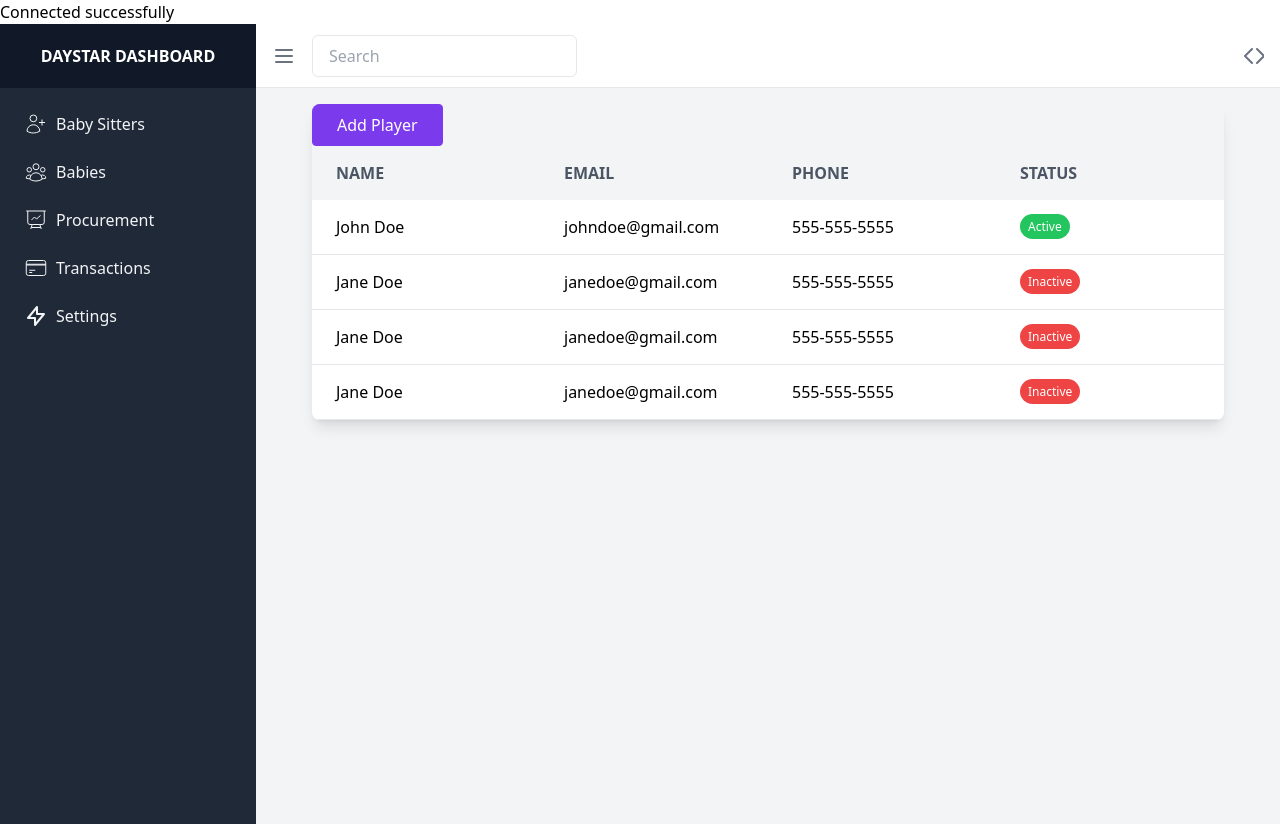
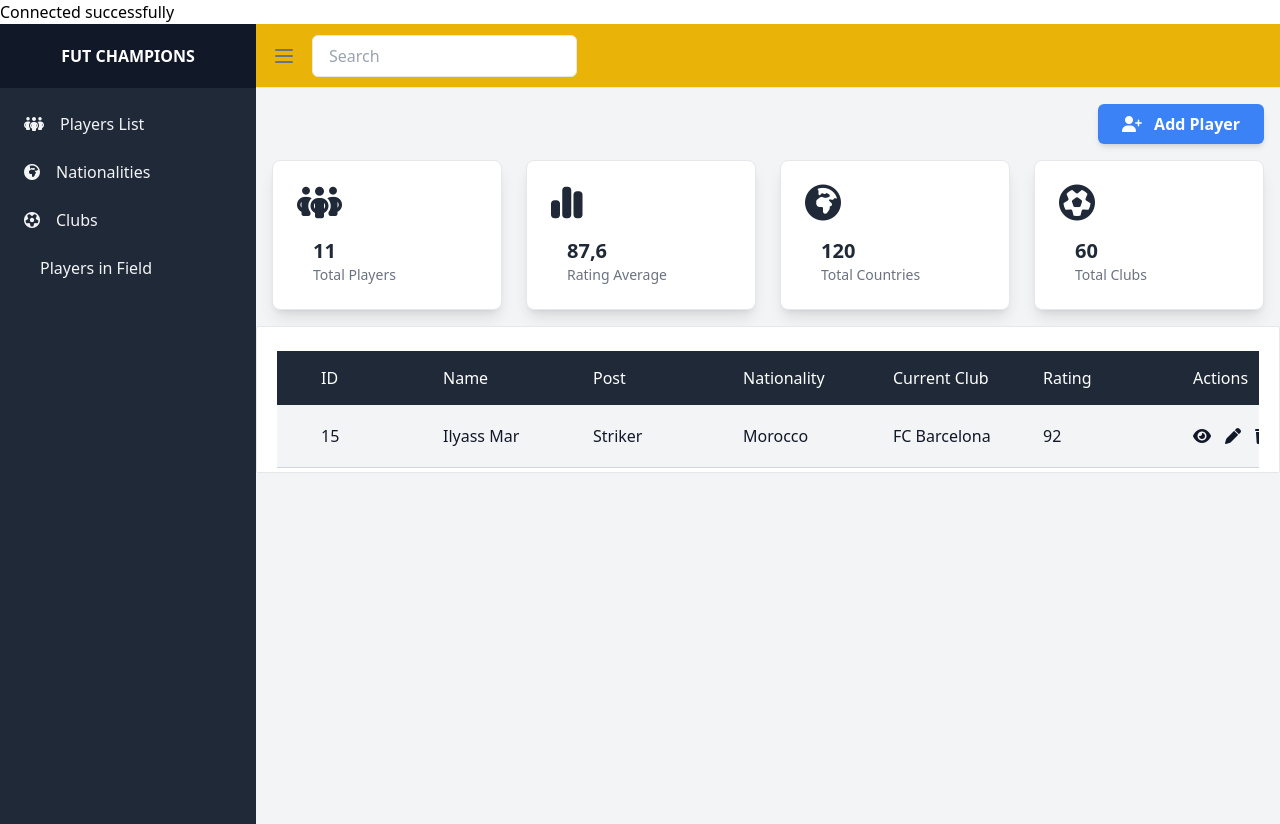
Before and after one commit to Elyass404/FUT-web-app-php-, a PHP site: page /dashboard.php in a window 1280 px wide. Run offline with PHP 8.4, Linux system fonts and the light colour scheme; some libraries are stand-ins or nearby versions.

Commit message:
modified the dashboard and adapted it to what is needed for the project

```diff
--- a/dashboard/dashboard.php
+++ b/dashboard/dashboard.php
@@ -1,14 +1,12 @@
 <?php
-
 include("connection.php");
-
 ?>
-
 
 <!DOCTYPE html>
 <html lang="en">
 <head>
   <script src="https://cdn.tailwindcss.com"></script>
+  <link rel="stylesheet" href="https://site-assets.fontawesome.com/releases/v6.6.0/css/all.css">
   <meta charset="UTF-8">
   <meta name="viewport" content="width=device-width, initial-scale=1.0">
   <title>Document</title>
@@ -20,188 +18,140 @@ include("connection.php");
   <!-- sidebar -->
   <div class="hidden md:flex flex-col w-64 bg-gray-800">
     <div class="flex items-center justify-center h-16 bg-gray-900">
-            <span class="text-white font-bold uppercase">Daystar Dashboard</span>
+      <span class="text-white font-bold uppercase">FUT champions</span>
     </div>
     <div class="flex flex-col flex-1 overflow-y-auto">
       <nav class="flex-1 px-2 py-4 bg-gray-800">
         <a href="#" class="flex items-center px-4 py-2 text-gray-100 hover:bg-gray-700">
-                    <svg
-                xmlns="http://www.w3.org/2000/svg"
-                class="h-6 w-6 mr-2"
-                fill="none"
-                viewBox="0 0 24 24"
-                stroke="currentColor"
-              >
-                <path
-                  strokeLinecap="round"
-                  strokeLinejoin="round"
-                  d="M18 7.5v3m0 0v3m0-3h3m-3 0h-3m-2.25-4.125a3.375 3.375 0 1 1-6.75 0 3.375 3.375 0 0 1 6.75 0ZM3 19.235v-.11a6.375 6.375 0 0 1 12.75 0v.109A12.318 12.318 0 0 1 9.374 21c-2.331 0-4.512-.645-6.374-1.766Z"
-                />
-              </svg>
-                    Baby Sitters
+          <i class="pr-4 fa-solid fa-people-group"></i>
+          Players List
         </a>
         <a href="#" class="flex items-center px-4 py-2 mt-2 text-gray-100 hover:bg-gray-700">
-                    <svg
-                xmlns="http://www.w3.org/2000/svg"
-                class="h-6 w-6 mr-2"
-                fill="none"
-                viewBox="0 0 24 24"
-                stroke="currentColor"
-              >
-                <path
-                  strokeLinecap="round"
-                  strokeLinejoin="round"
-                  d="M18 18.72a9.094 9.094 0 0 0 3.741-.479 3 3 0 0 0-4.682-2.72m.94 3.198.001.031c0 .225-.012.447-.037.666A11.944 11.944 0 0 1 12 21c-2.17 0-4.207-.576-5.963-1.584A6.062 6.062 0 0 1 6 18.719m12 0a5.971 5.971 0 0 0-.941-3.197m0 0A5.995 5.995 0 0 0 12 12.75a5.995 5.995 0 0 0-5.058 2.772m0 0a3 3 0 0 0-4.681 2.72 8.986 8.986 0 0 0 3.74.477m.94-3.197a5.971 5.971 0 0 0-.94 3.197M15 6.75a3 3 0 1 1-6 0 3 3 0 0 1 6 0Zm6 3a2.25 2.25 0 1 1-4.5 0 2.25 2.25 0 0 1 4.5 0Zm-13.5 0a2.25 2.25 0 1 1-4.5 0 2.25 2.25 0 0 1 4.5 0Z"
-                />
-              </svg>
-                    Babies
+          <i class="pr-4 fa-solid fa-earth-africa"></i>
+          Nationalities
         </a>
-                <a
-              href="#"
-              class="flex items-center px-4 py-2 mt-2 text-gray-100 hover:bg-gray-700"
-            >
-              <svg
-                xmlns="http://www.w3.org/2000/svg"
-                class="h-6 w-6 mr-2"
-                fill="none"
-                viewBox="0 0 24 24"
-                stroke="currentColor"
-              >
-                <path
-                  strokeLinecap="round"
-                  strokeLinejoin="round"
-                  d="M3.75 3v11.25A2.25 2.25 0 0 0 6 16.5h2.25M3.75 3h-1.5m1.5 0h16.5m0 0h1.5m-1.5 0v11.25A2.25 2.25 0 0 1 18 16.5h-2.25m-7.5 0h7.5m-7.5 0-1 3m8.5-3 1 3m0 0 .5 1.5m-.5-1.5h-9.5m0 0-.5 1.5m.75-9 3-3 2.148 2.148A12.061 12.061 0 0 1 16.5 7.605"
-                />
-              </svg>
-
-              Procurement
+        <a href="#" class="flex items-center px-4 py-2 mt-2 text-gray-100 hover:bg-gray-700">
+          <i class="pr-4 fa-regular fa-futbol"></i>
+          Clubs
         </a>
-
-            <a
-              href="#"
-              class="flex items-center px-4 py-2 mt-2 text-gray-100 hover:bg-gray-700"
-            >
-              <svg
-                xmlns="http://www.w3.org/2000/svg"
-                class="h-6 w-6 mr-2"
-                fill="none"
-                viewBox="0 0 24 24"
-                stroke="currentColor"
-              >
-                <path
-                  strokeLinecap="round"
-                  strokeLinejoin="round"
-                  d="M2.25 8.25h19.5M2.25 9h19.5m-16.5 5.25h6m-6 2.25h3m-3.75 3h15a2.25 2.25 0 0 0 2.25-2.25V6.75A2.25 2.25 0 0 0 19.5 4.5h-15a2.25 2.25 0 0 0-2.25 2.25v10.5A2.25 2.25 0 0 0 4.5 19.5Z"
-                />
-              </svg>
-
-              Transactions
+        <a href="#" class="flex items-center px-4 py-2 mt-2 text-gray-100 hover:bg-gray-700">
+          <i class="pr-4 fa-solid fa-court-sport"></i>
+          Players in Field
         </a>
-
-            <a
-              href="#"
-              class="flex items-center px-4 py-2 mt-2 text-gray-100 hover:bg-gray-700"
-            >
-              <svg
-                xmlns="http://www.w3.org/2000/svg"
-                class="h-6 w-6 mr-2"
-                fill="none"
-                viewBox="0 0 24 24"
-                stroke="currentColor"
-              >
-                <path
-                  stroke-linecap="round"
-                  stroke-linejoin="round"
-                  stroke-width="2"
-                  d="M13 10V3L4 14h7v7l9-11h-7z"
-                />
-              </svg>
-              Settings
-            </a>
-
-
       </nav>
     </div>
   </div>
 
   <!-- Main content -->
-
   <div class="flex flex-col flex-1 overflow-y-auto">
-
-        <div class="flex items-center justify-between h-16 bg-white border-b border-gray-200">
-
+    <div class="flex items-center justify-between h-16 bg-yellow-500 border-b border-gray-200">
       <div class="flex items-center px-4">
         <button class="text-gray-500 focus:outline-none focus:text-gray-700">
-                    <svg xmlns="http://www.w3.org/2000/svg" class="h-6 w-6" fill="none" viewBox="0 0 24 24"
-                        stroke="currentColor">
-                        <path stroke-linecap="round" stroke-linejoin="round" stroke-width="2"
-                            d="M4 6h16M4 12h16M4 18h16" />
+          <svg xmlns="http://www.w3.org/2000/svg" class="h-6 w-6" fill="none" viewBox="0 0 24 24" stroke="currentColor">
+            <path stroke-linecap="round" stroke-linejoin="round" stroke-width="2" d="M4 6h16M4 12h16M4 18h16" />
           </svg>
         </button>
         <input class="mx-4 w-full border rounded-md px-4 py-2" type="text" placeholder="Search">
       </div>
-            <div class="flex items-center pr-4">
+    </div>
 
-                <button
-                    class="flex items-center text-gray-500 hover:text-gray-700 focus:outline-none focus:text-gray-700">
-                    <svg xmlns="http://www.w3.org/2000/svg" class="h-6 w-6" fill="none" viewBox="0 0 24 24"
-                        stroke="currentColor">
-                        <path stroke-linecap="round" stroke-linejoin="round" stroke-width="2"
-                            d="M12 19l-7-7 7-7m5 14l7-7-7-7" />
-                    </svg>
+    <!-- Add Player Button Above Cards -->
+    <div class="p-4 bg-gray-100">
+      <div class="flex justify-end mb-4">
+        <button class="bg-blue-500 hover:bg-blue-600 text-white font-semibold py-2 px-6 rounded-md shadow-md transition duration-200">
+          <i class="fa-solid fa-user-plus mr-2"></i> Add Player
         </button>
       </div>
+
+      <!-- Cards Section -->
+      <div class="grid grid-cols-1 gap-4 md:grid-cols-2 md:gap-6 xl:grid-cols-4 2xl:gap-7.5">
+        <!-- Card Item 1 Start -->
+        <div class="rounded-lg border border-stroke bg-white px-6 py-6 shadow-lg hover:shadow-xl transition-shadow duration-300">
+          <div class="flex items-center justify-start mb-4">
+            <i class="fa-solid fa-people-group text-4xl text-gray-800"></i>
           </div>
-        <div class="p-4">
-        <div class="shadow-lg rounded-lg overflow-hidden mx-4 md:mx-10">
-          <!-- button section -->
-          <div class="flex gap-4">
-              <a class="px-6 py-2 min-w-[120px] text-center text-white bg-violet-600 border border-violet-600 rounded active:text-violet-500 hover:bg-transparent hover:text-violet-600 focus:outline-none focus:ring"
-                  href="#">
-                  Add Player
-            </a>
+          <div class="mt-4 flex items-end justify-between px-4">
+            <div>
+              <h4 class="text-xl font-semibold text-gray-800">11</h4>
+              <span class="text-sm text-gray-500">Total Players</span>
             </div>
-    <table class="w-full table-fixed overflow-x-auto">
+          </div>
+        </div>
+        <!-- Card Item 1 End -->
+
+        <!-- Card Item 2 Start -->
+        <div class="rounded-lg border border-stroke bg-white px-6 py-6 shadow-lg hover:shadow-xl transition-shadow duration-300">
+          <div class="flex items-center justify-start mb-4">
+            <i class="fa-solid fa-chart-simple text-4xl text-gray-800"></i>
+          </div>
+          <div class="mt-4 flex items-end justify-between px-4">
+            <div>
+              <h4 class="text-xl font-semibold text-gray-800">87,6</h4>
+              <span class="text-sm text-gray-500">Rating Average</span>
+            </div>
+          </div>
+        </div>
+        <!-- Card Item 2 End -->
+
+        <!-- Card Item 3 Start -->
+        <div class="rounded-lg border border-stroke bg-white px-6 py-6 shadow-lg hover:shadow-xl transition-shadow duration-300">
+          <div class="flex items-center justify-start mb-4">
+            <i class="fa-solid fa-earth-africa text-4xl text-gray-800"></i>
+          </div>
+          <div class="mt-4 flex items-end justify-between px-4">
+            <div>
+              <h4 class="text-xl font-semibold text-gray-800">120</h4>
+              <span class="text-sm text-gray-500">Total Countries</span>
+            </div>
+          </div>
+        </div>
+        <!-- Card Item 3 End -->
+
+        <!-- Card Item 4 Start -->
+        <div class="rounded-lg border border-stroke bg-white px-6 py-6 shadow-lg hover:shadow-xl transition-shadow duration-300">
+          <div class="flex items-center justify-start mb-4">
+            <i class="fa-solid fa-futbol text-4xl text-gray-800 "></i>
+          </div>
+          <div class="mt-4 flex items-end justify-between px-4">
+            <div>
+              <h4 class="text-xl font-semibold text-gray-800">60</h4>
+              <span class="text-sm text-gray-500">Total Clubs</span>
+            </div>
+          </div>
+        </div>
+        <!-- Card Item 4 End -->
+      </div>
+    </div>
+
+    <!-- Player List Section -->
+    <div class="rounded-sm border border-stroke bg-white px-5 pb-2.5 pt-6 shadow-default dark:border-strokedark dark:bg-boxdark sm:px-7.5 xl:pb-1">
+      <div class="max-w-full overflow-x-auto">
+        <table class="w-full table-auto">
           <thead>
-            <tr class="bg-gray-100">
-                <th class=" w-1/4 py-4 px-6 text-left text-gray-600 font-bold uppercase">Name</th>
-                <th class="w-1/4 py-4 px-6 text-left text-gray-600 font-bold uppercase">Email</th>
-                <th class="w-1/4 py-4 px-6 text-left text-gray-600 font-bold uppercase">Phone</th>
-                <th class="w-1/4 py-4 px-6 text-left text-gray-600 font-bold uppercase">Status</th>
-                <th class="min-w-6 py-4 px-6 text-left text-gray-600 font-bold uppercase">Status</th>
+            <tr class="bg-gray-800 text-left text-white">
+              <th class="min-w-[150px] px-4 py-4 font-medium xl:pl-11">ID</th>
+              <th class="min-w-[150px] px-4 py-4 font-medium">Name</th>
+              <th class="min-w-[150px] px-4 py-4 font-medium">Post</th>
+              <th class="min-w-[150px] px-4 py-4 font-medium">Nationality</th>
+              <th class="min-w-[150px] px-4 py-4 font-medium">Current Club</th>
+              <th class="min-w-[150px] px-4 py-4 font-medium">Rating</th>
+              <th class="min-w-[150px] px-4 py-4 font-medium">Actions</th>
             </tr>
           </thead>
-        <tbody class="bg-white">
+          <tbody class="bg-gray-100 text-gray-900">
             <tr>
-                <td class="py-4 px-6 border-b border-gray-200">John Doe</td>
-                <td class="py-4 px-6 border-b border-gray-200 truncate">johndoe@gmail.com</td>
-                <td class="py-4 px-6 border-b border-gray-200">555-555-5555</td>
-                <td class="py-4 px-6 border-b border-gray-200">
-                    <span class="bg-green-500 text-white py-1 px-2 rounded-full text-xs">Active</span>
-                </td>
-            </tr>
-            <tr>
-                <td class="py-4 px-6 border-b border-gray-200">Jane Doe</td>
-                <td class="py-4 px-6 border-b border-gray-200 truncate">janedoe@gmail.com</td>
-                <td class="py-4 px-6 border-b border-gray-200">555-555-5555</td>
-                <td class="py-4 px-6 border-b border-gray-200">
-                    <span class="bg-red-500 text-white py-1 px-2 rounded-full text-xs">Inactive</span>
-                </td>
-            </tr>
-            <tr>
-                <td class="py-4 px-6 border-b border-gray-200">Jane Doe</td>
-                <td class="py-4 px-6 border-b border-gray-200 truncate">janedoe@gmail.com</td>
-                <td class="py-4 px-6 border-b border-gray-200">555-555-5555</td>
-                <td class="py-4 px-6 border-b border-gray-200">
-                    <span class="bg-red-500 text-white py-1 px-2 rounded-full text-xs">Inactive</span>
-                </td>
-            </tr>
-            <tr>
-                <td class="py-4 px-6 border-b border-gray-200">Jane Doe</td>
-                <td class="py-4 px-6 border-b border-gray-200 truncate">janedoe@gmail.com</td>
-                <td class="py-4 px-6 border-b border-gray-200">555-555-5555</td>
-                <td class="py-4 px-6 border-b border-gray-200">
-                    <span class="bg-red-500 text-white py-1 px-2 rounded-full text-xs">Inactive</span>
+              <td class="border-b border-gray-300 px-4 py-5 pl-9 xl:pl-11"><p>15</p></td>
+              <td class="border-b border-gray-300 px-4 py-5"><p>Ilyass Mar</p></td>
+              <td class="border-b border-gray-300 px-4 py-5"><p>Striker</p></td>
+              <td class="border-b border-gray-300 px-4 py-5"><p>Morocco</p></td>
+              <td class="border-b border-gray-300 px-4 py-5"><p>FC Barcelona</p></td>
+              <td class="border-b border-gray-300 px-4 py-5"><p>92</p></td>
+              <td class="border-b border-gray-300 px-4 py-5">
+                <div class="flex items-center space-x-3.5">
+                  <button class="hover:text-blue-500"><i class="fa-solid fa-eye"></i></button>
+                  <button class="hover:text-blue-500"><i class="fa-solid fa-pen"></i></button>
+                  <button class="hover:text-blue-500"><i class="fa-solid fa-trash"></i></button>
+                </div>
               </td>
             </tr>
             <!-- Add more rows here -->
```
Lines whose indentation alone changed are shown as unchanged.
